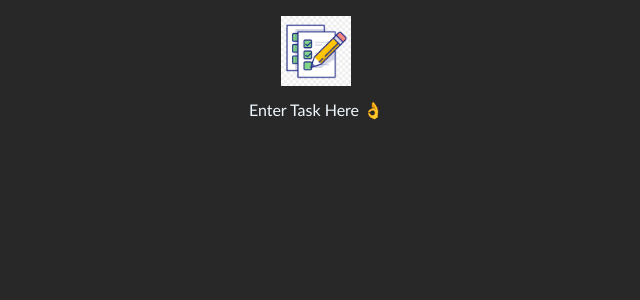
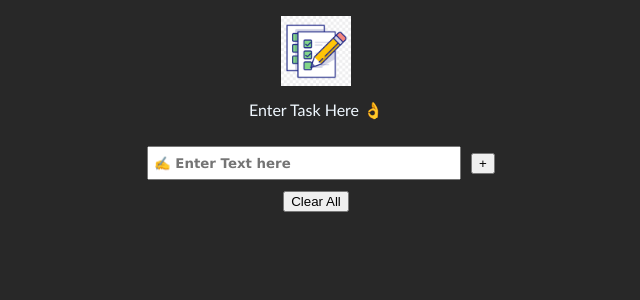
Before and after one commit to rsyji/Todo-React-App, a React (Create React App) app: page / in a window 1280 px wide. Shown: the top 300 px of the page, without its empty margins (324-964 px from the left). Built offline with nearby package versions, Linux system fonts and the light colour scheme.

Commit message:
Update todo.js

```diff
--- a/src/todo-component/todo.js
+++ b/src/todo-component/todo.js
@@ -1,7 +1,26 @@
-import React from 'react'
+import React, { useState } from 'react'
 import todologo from '../images/todologo.png'
 
 const Todo = () => {
+  const [input, setInput]= useState('')
+  const [listArray, setListArray]= useState([])
+  const handleDelete = (id)=>{
+    const updatedList = listArray.filter((item,index)=>{
+      return index!==id
+    })
+    setListArray(updatedList)
+  }
+
+  const clickHandler= ()=>{
+    if(input){
+      setListArray([...listArray,input])
+      setInput('')
+    }
+    else{
+      alert("enter valid data")
+    }
+
+  }
   return (
     <>
     <div className='main-container'>
@@ -10,7 +29,21 @@ const Todo = () => {
                 <img className='todo-image' src={todologo} alt='todologo'/>
                 <figcaption className='todo-caption'>Enter Task Here 👌</figcaption>
             </figure>
-
+            <div className='input-field'>
+                <input type='text' placeholder='✍️ Enter Text here' value={input} onChange={e=>setInput(e.target.value)}/><button className='add-btn' onClick={clickHandler}>+</button>
+            </div>
+            <div className='items'>
+              {
+                listArray.map((item,index)=>{
+                  return(
+                    <div className='content' key={index}>
+                    <h3 className='list-item'>{item}</h3><button className='delete-btn' onClick={()=>handleDelete(index)}>X</button>
+                    </div>
+                  )
+                })
+              }
+              <button onClick={()=>setListArray([])}>Clear All</button>
+            </div>
         </div>
     </div>
     </>
```
